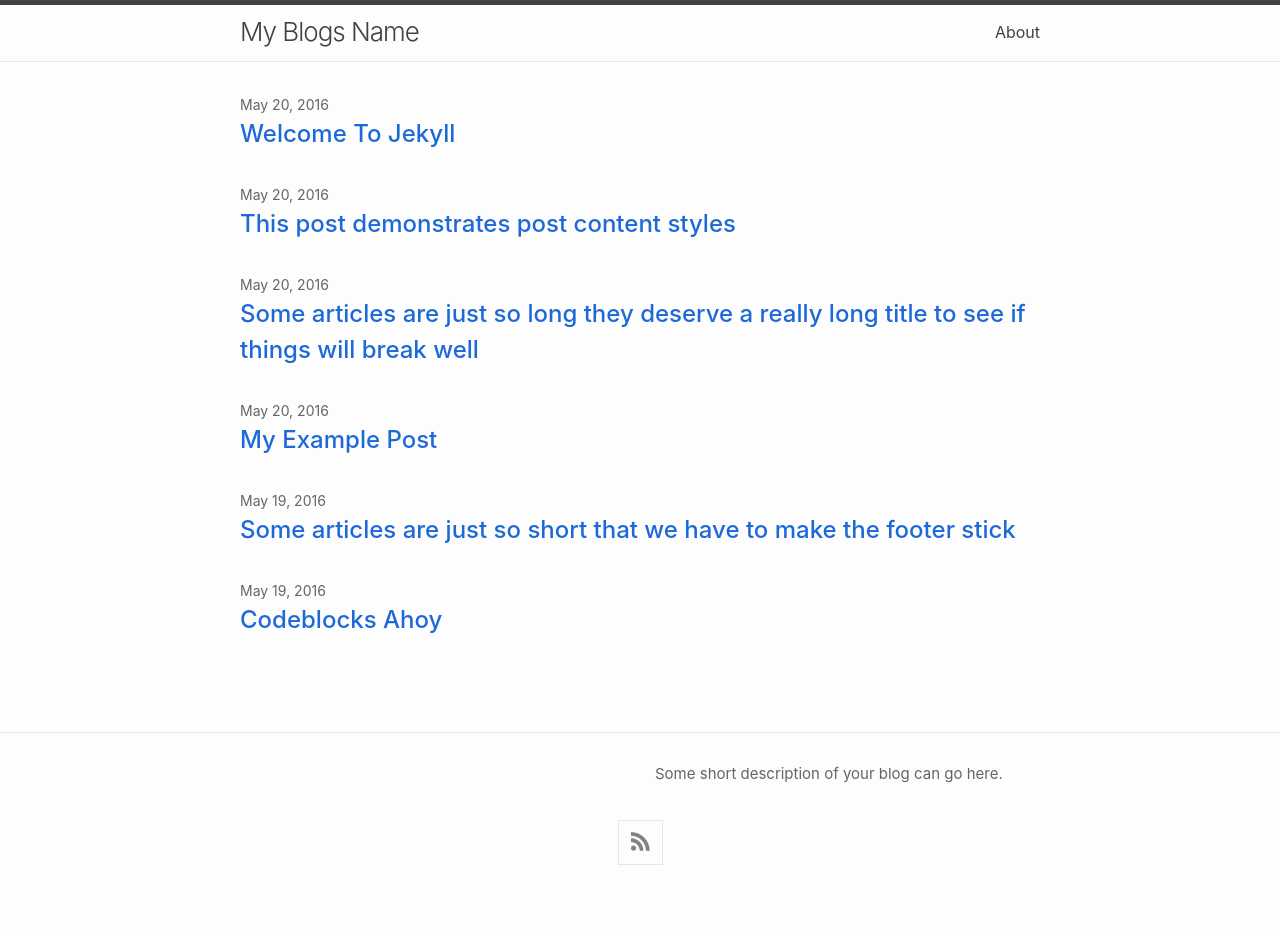
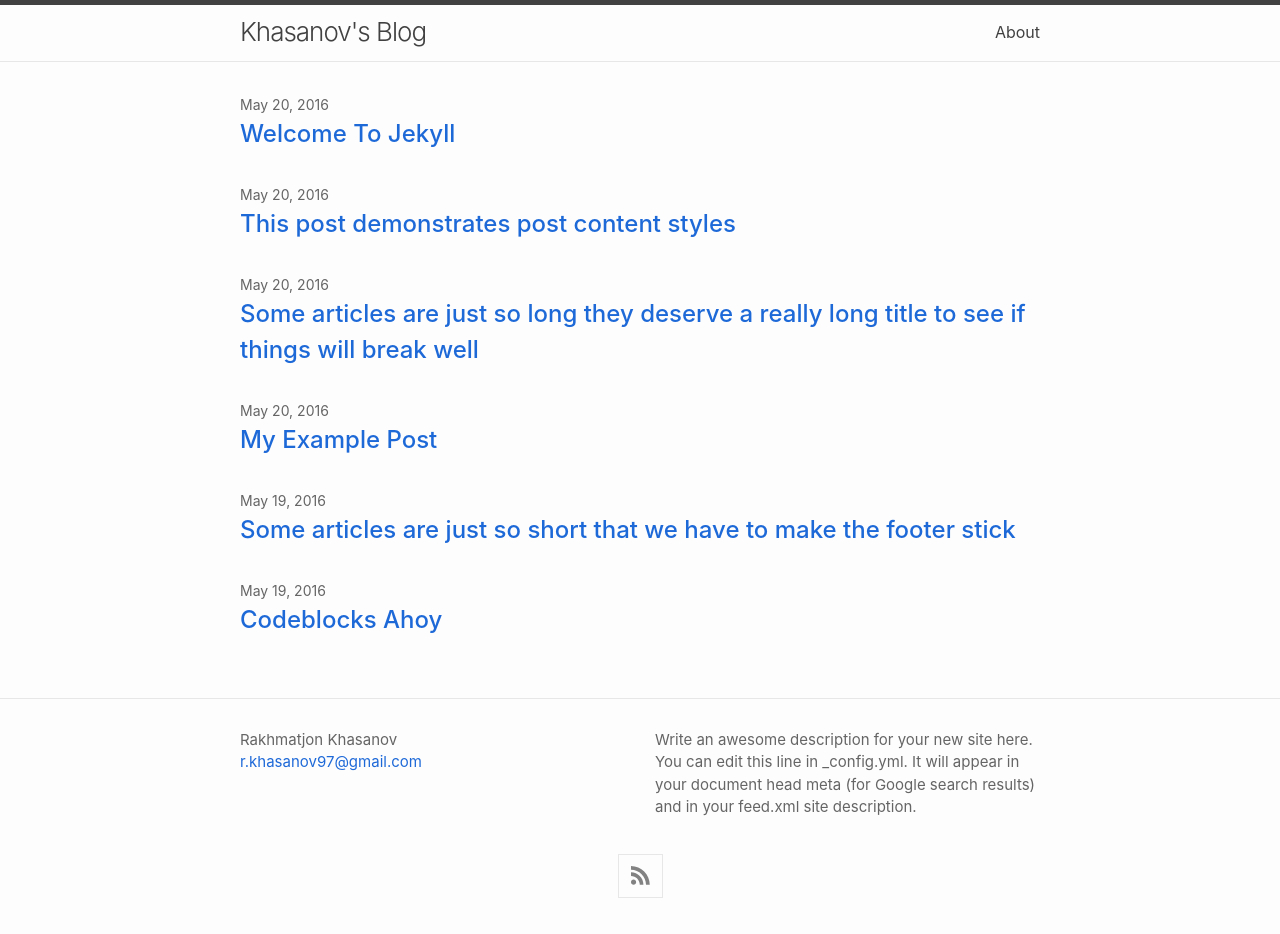
Before and after one commit to KhasanovR/blog, a Jekyll site: the page built from index.md, in a window 1280 px wide. Built offline with Jekyll 4.4.1, drawn with Linux system fonts in a browser that asks for light colours; before the commit the page ends 900 px from its top, so only the background shows below that; some of the changed lines change nothing that is shown.

Commit message:
Update _config.yml

```diff
--- a/_config.yml
+++ b/_config.yml
@@ -1,43 +1,92 @@
-title: "My Blogs Name"
-author: "Default Author Name"
-description: "Some short description of your blog can go here." # This will show up in places like twitter, linkedin, etc, if you share your sites url as a post.
+# Site-wide settings
+# ------------------
+#
+title: Khasanov's Blog
 
-# Email / Social media user names used by the minima theme:
-# All of these are optional and can be removed or commented out
-email: "example@mail.com"
-twitter_username: "twitteruser"
-github_username: "githubuser"
-linkedin_username: "linkedinuser"
-#facebook_username: username
-#flickr_username: username
-#instagram_username: username
-#pinterest_username: username
-#youtube_username: username
-#googleplus_username: +username
+author:
+ name: Rakhmatjon Khasanov
+ email: r.khasanov97@gmail.com
+#
+# The `>` after `description:` means to ignore line-breaks until next key. If
+#   you wish to omit the line-break after the end of text, use `>-` instead.
+description: >
+ Write an awesome description for your new site here. You can edit this line
+ in _config.yml. It will appear in your document head meta (for Google search
+ results) and in your feed.xml site description.
 
-#########################################################################################
-######### Nothing below needs to be changed (unless you know what you're doing) #########
-#########################################################################################
-theme: "minima"
 
-rss: rss
+# Build settings
+# --------------
+#
+# If you wish to use the gem-version of Minima with or without a Gemfile, use
+#   the following setting:
+theme: minima
+#
+# **OR** if you wish to use the theme directly from the GitHub repository by
+#   bypassing a Gemfile, use the following setting instead.
+#   It is best that you lock to a particular commit and update if uptream changes
+#   do not affect your site adversely.
+# remote_theme: jekyll/minima@d4d779a
+#
+# Minima requires the following plugins:
+plugins:
+- jekyll-feed
+- jekyll-seo-tag
+#
+# Uncomment the following setting if you wish to disable deprecation warnings
+#   from newer versions of sass converter. Adapt as required.
+sass:
+ quiet_deps: true
+ silence_deprecations: [import]
 
-kramdown:
-  syntax_highlighter_opts:
-    disable: true
 
-plugins:
-  - jekyll-feed
-  - jekyll-sitemap
-  - jekyll-seo-tag
-
-titles_from_headings:
-  strip_title: true
-  collections: true
-
-defaults:
-  - scope:
-      path: ""
-      type: post
-    values:
-      tags: Other
+# Minima-specific settings (applicable to Minima v3 and above only)
+# -----------------------------------------------------------------
+#
+#  *All described config keys below should be nested under the top-level
+#   `minima` key.*
+#
+ minima:
+#   Minima skin selection. Available skins are:
+#     * classic            Default, light color scheme.
+#     * dark               Dark variant of the classic skin.
+#     * auto               Adaptive skin based on the classic and dark skins.
+#     * solarized-light    Light variant of solarized color scheme.
+#     * solarized-dark     Dark variant of solarized color scheme.
+#     * solarized          Adaptive skin for solarized color scheme skins.
+   skin: auto
+#
+#   Specific pages for site navigation.
+#     If you wish to link only specific pages in the site-navigation, use this
+#     and list the `path` property (as represented via Liquid) of the pages in
+#     the order they should be rendered.
+   nav_pages:
+#     - about.md
+#
+#   Set to `true` to show excerpts on the homepage.
+   show_excerpts: false
+#
+#   Minima date format.
+#     The default value is "%b %d, %Y" (e.g. Nov 14, 2023).
+#     Refer to https://shopify.github.io/liquid/filters/date/ for valid values
+   date_format: "%b-%d-%Y"
+#
+#   Social Media Links.
+#     Renders icons via Font Awesome Free webfonts CDN, based on ordered list of
+#     entries. Valid entry keys:
+#       * title    Tooltip rendered on hovering over icon.
+#       * icon     Font Awesome icon id. `github` corresponds to `fa-github`.
+#       * url      Full URL of social profile.
+   social_links:
+     - title: KhasanovR
+       icon: github
+       url: "https://github.com/KhasanovR"
+     - title: Rakhmatjon Khasanov
+       icon: linkedin
+       url: "https://www.linkedin.com/in/rakhmatjon-khasanov"
+#
+#   Hide syndication feed subscription link.
+#     RSS / Atom feed link is always rendered as the last item of social-links
+#     list. Set below key to `true` to not have the link to feed rendered as
+#     part of social-links list.
+   hide_site_feed_link: false
```
